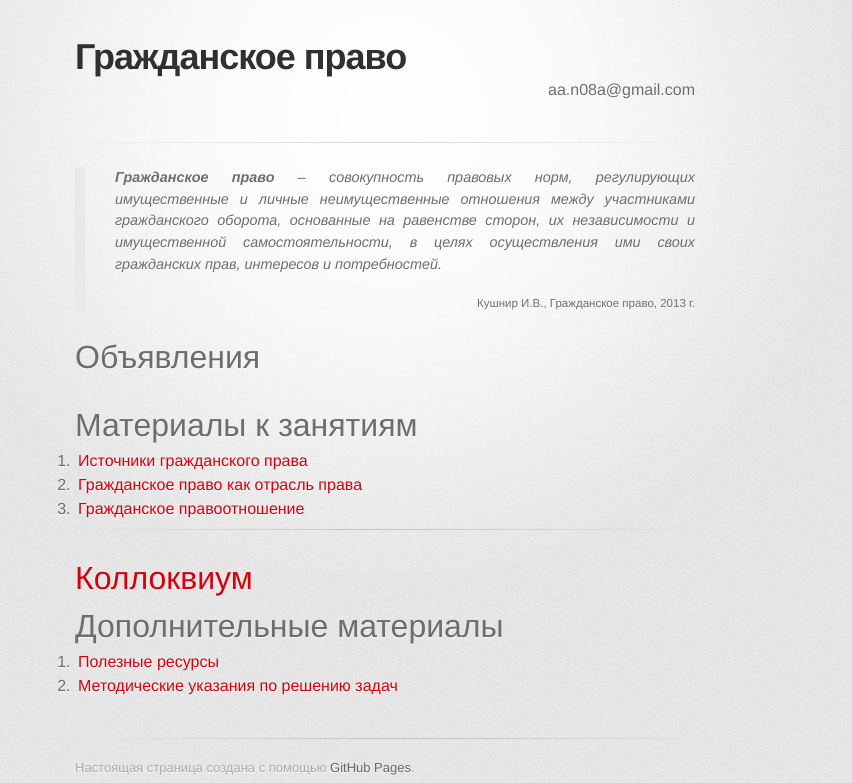
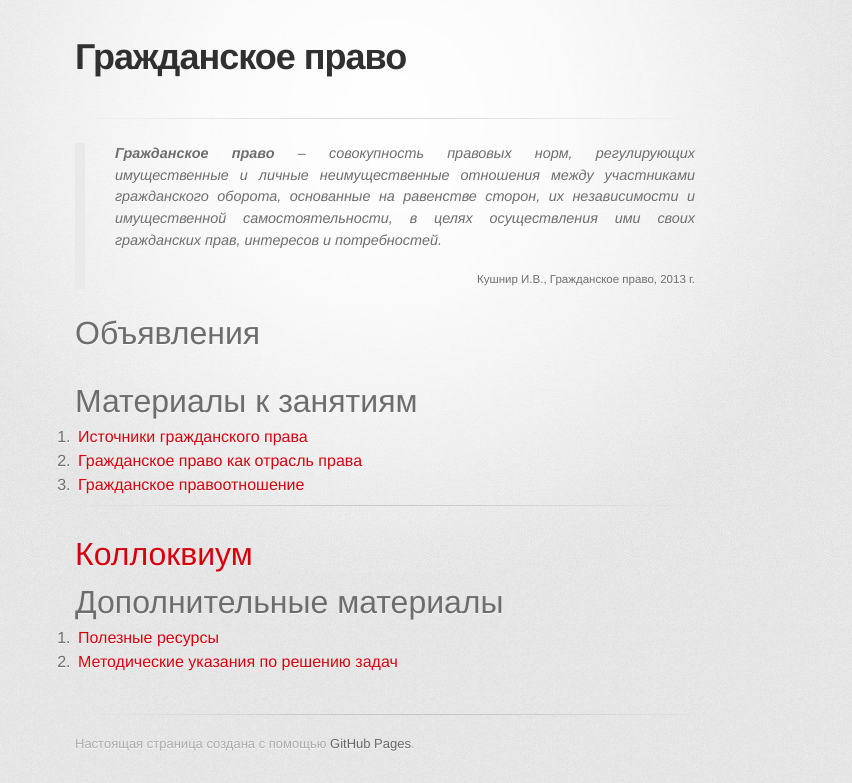
Before and after one commit to a-nova/a-nova.github.io, a Jekyll site: the page built from index.md, in a window 1280 px wide, cut to the strip 0-783 px from the top of the page. Shown: the whole strip, without its empty margins (255-1107 px from the left). Built offline with Jekyll 4.4.1, drawn with Linux system fonts in a browser that asks for light colours; some web fonts are replaced.

Commit message:
no author in index

```diff
--- a/index.md
+++ b/index.md
@@ -1,5 +1,4 @@
 ---
-author: aa.n08a@gmail.com
 layout: default
 ---
 
```
